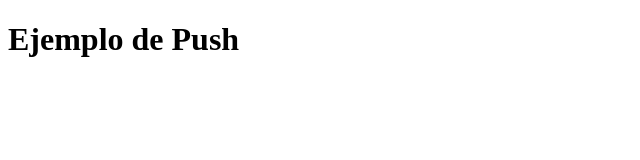
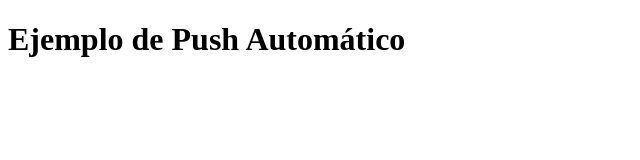
Before and after one commit to Marcelo-Crisostomo/auto-push, a plain HTML site: page index.html in a window 1280 px wide. Shown: the whole page, without its empty margins (0-640 px from the left). Drawn offline with Linux system fonts and the light colour scheme.

Commit message:
Ejemplo de push automático a la rama master

```diff
--- a/index.html
+++ b/index.html
@@ -6,6 +6,6 @@
     <title>Document</title>
 </head>
 <body>
-    <h1>Ejemplo de Push</h1>
+    <h1>Ejemplo de Push Automático</h1>
 </body>
 </html>
```
